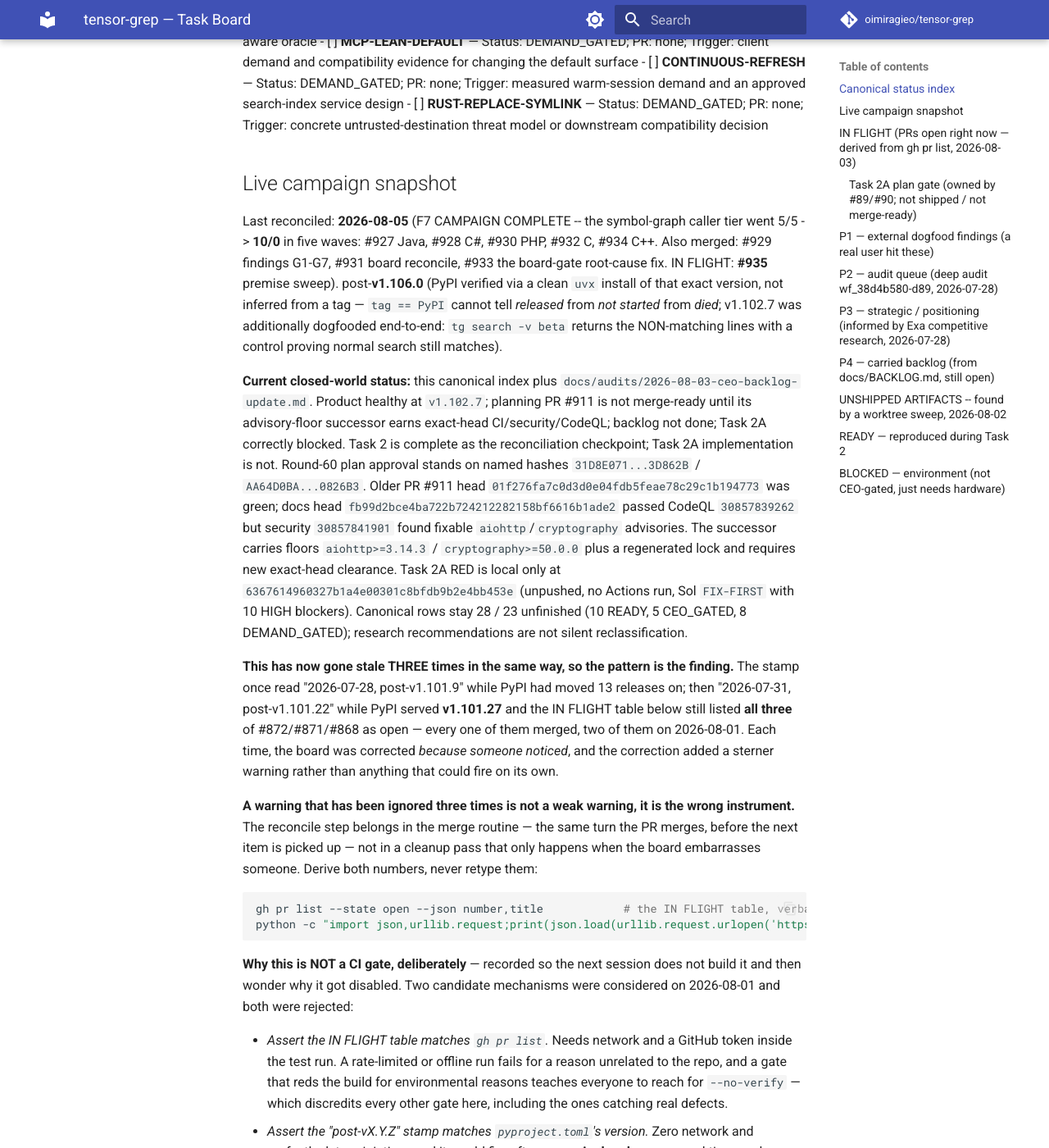
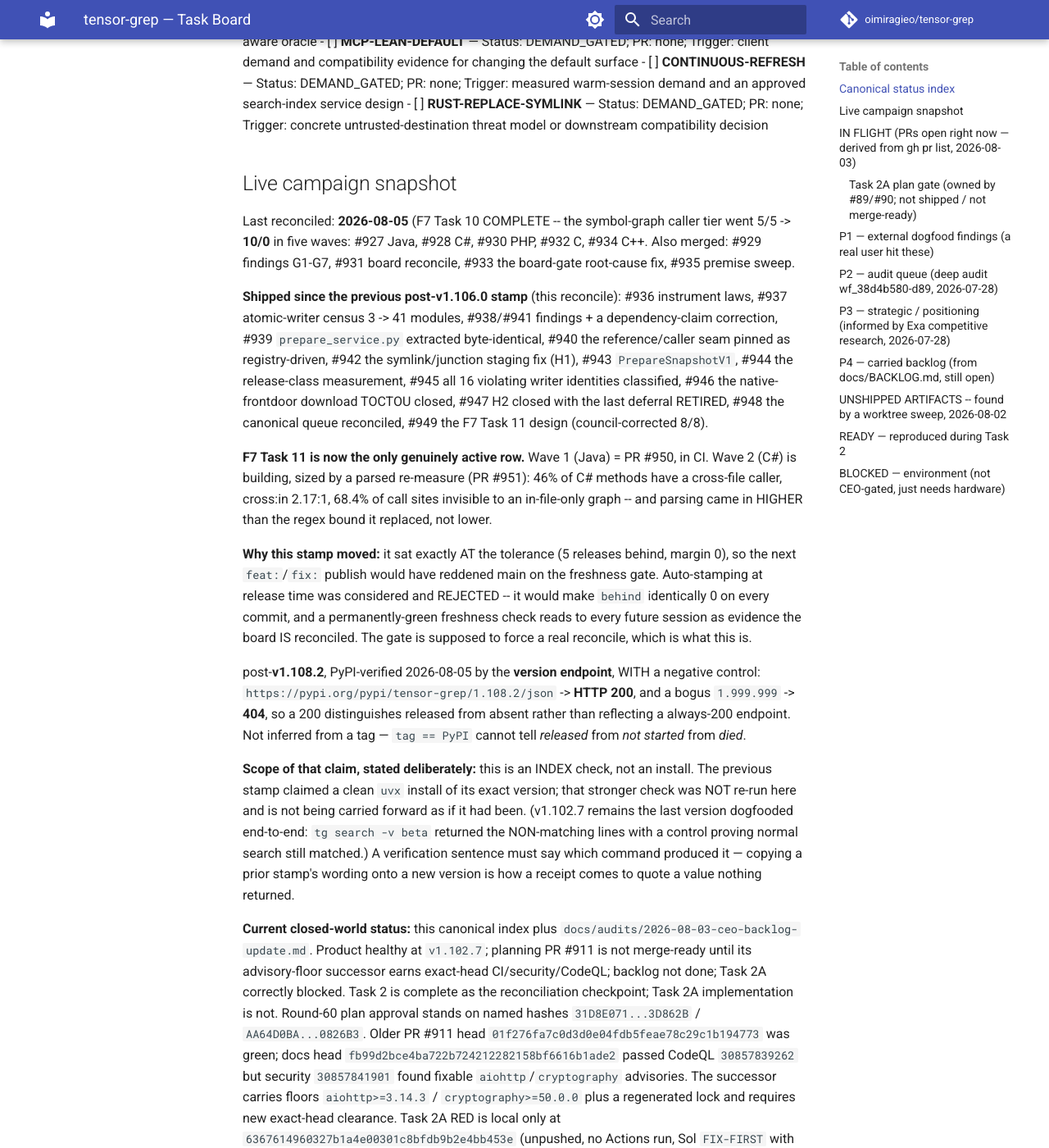
Before and after one commit to oimiragieo/tensor-grep, an MkDocs documentation site: the page built from docs/TASK_BOARD.md, in a window 1280 px wide and 1400 px high, scrolled down 1935 px. Shown: the whole window at 82% size. Built offline with MkDocs 1.6.1 and Material for MkDocs 9.7.7, drawn with Linux system fonts in a browser that asks for light colours; comment, search, counter and statistics services are not loaded.

Commit message:
docs: reconcile the board to v1.108.2 -- margin was exactly zero
The freshness gate reads the board stamp as an ordinal distance from the
newest CHANGELOG release, tolerance 5. The stamp sat at post-v1.106.0,
which is exactly 5 behind v1.108.2: margin ZERO. PR #950 is a feat: and
would have published v1.109.0, taking it to 6 and reddening main on a
test that has nothing to do with #950's content.

Reconciled genuinely rather than re-stamped: records the thirteen PRs
that shipped since the previous stamp, and narrows the headline from
"F7 CAMPAIGN COMPLETE" to "F7 Task 10 complete" -- Task 11 is the live
work, and calling the campaign complete is what invites a session to
skip it.

Auto-stamping at release time stays REJECTED. It would make `behind`
identically 0 on every commit that reaches CI, and a permanently-green
freshness check reads to every future session as evidence the board IS
reconciled. The gate exists to force this reconcile.

Also fixes a verification claim I nearly shipped: I carried the previous
stamp's "PyPI verified via a clean uvx install" wording onto v1.108.2
without running it. What I actually ran was the version endpoint, with a
negative control (1.108.2 -> HTTP 200, bogus 1.999.999 -> 404, so a 200
discriminates). The stamp now says which command produced it and states
that the stronger install check was NOT re-run.

Gate re-read with its own extractor, not a hand-rolled regex: exactly one
bold post-** stamp on the board, v1.108.2, 0 behind, margin back to 5.

```diff
--- a/docs/TASK_BOARD.md
+++ b/docs/TASK_BOARD.md
@@ -52,13 +52,40 @@ Canonical status index version: 2026-08-03.3
 
 ## Live campaign snapshot
 
-Last reconciled: **2026-08-05** (F7 CAMPAIGN COMPLETE -- the symbol-graph caller tier went
+Last reconciled: **2026-08-05** (F7 Task 10 COMPLETE -- the symbol-graph caller tier went
 5/5 -> **10/0** in five waves: #927 Java, #928 C#, #930 PHP, #932 C, #934 C++. Also merged: #929
-findings G1-G7, #931 board reconcile, #933 the board-gate root-cause fix. IN FLIGHT: **#935**
-premise sweep). post-**v1.106.0** (PyPI verified via a clean `uvx` install
-of that exact version, not inferred from a tag — `tag == PyPI` cannot tell *released* from *not
-started* from *died*; v1.102.7 was additionally dogfooded end-to-end: `tg search -v beta` returns
-the NON-matching lines with a control proving normal search still matches).
+findings G1-G7, #931 board reconcile, #933 the board-gate root-cause fix, #935 premise sweep.
+
+**Shipped since the previous post-v1.106.0 stamp** (this reconcile): #936 instrument laws, #937
+atomic-writer census 3 -> 41 modules, #938/#941 findings + a dependency-claim correction, #939
+`prepare_service.py` extracted byte-identical, #940 the reference/caller seam pinned as
+registry-driven, #942 the symlink/junction staging fix (H1), #943 `PrepareSnapshotV1`, #944 the
+release-class measurement, #945 all 16 violating writer identities classified, #946 the
+native-frontdoor download TOCTOU closed, #947 H2 closed with the last deferral RETIRED, #948 the
+canonical queue reconciled, #949 the F7 Task 11 design (council-corrected 8/8).
+
+**F7 Task 11 is now the only genuinely active row.** Wave 1 (Java) = PR #950, in CI. Wave 2 (C#) is
+building, sized by a parsed re-measure (PR #951): 46% of C# methods have a cross-file caller,
+cross:in 2.17:1, 68.4% of call sites invisible to an in-file-only graph -- and parsing came in
+HIGHER than the regex bound it replaced, not lower.
+
+**Why this stamp moved:** it sat exactly AT the tolerance (5 releases behind, margin 0), so the next
+`feat:`/`fix:` publish would have reddened main on the freshness gate. Auto-stamping at release time
+was considered and REJECTED -- it would make `behind` identically 0 on every commit, and a
+permanently-green freshness check reads to every future session as evidence the board IS reconciled.
+The gate is supposed to force a real reconcile, which is what this is.
+
+post-**v1.108.2**, PyPI-verified 2026-08-05 by the **version endpoint**, WITH a negative control:
+`https://pypi.org/pypi/tensor-grep/1.108.2/json` -> **HTTP 200**, and a bogus `1.999.999` -> **404**,
+so a 200 distinguishes released from absent rather than reflecting a always-200 endpoint. Not
+inferred from a tag — `tag == PyPI` cannot tell *released* from *not started* from *died*.
+
+**Scope of that claim, stated deliberately:** this is an INDEX check, not an install. The previous
+stamp claimed a clean `uvx` install of its exact version; that stronger check was NOT re-run here
+and is not being carried forward as if it had been. (v1.102.7 remains the last version dogfooded
+end-to-end: `tg search -v beta` returned the NON-matching lines with a control proving normal
+search still matched.) A verification sentence must say which command produced it — copying a
+prior stamp's wording onto a new version is how a receipt comes to quote a value nothing returned.
 
 **Current closed-world status:** this canonical index plus
 `docs/audits/2026-08-03-ceo-backlog-update.md`. Product healthy at `v1.102.7`; planning PR #911 is
```
